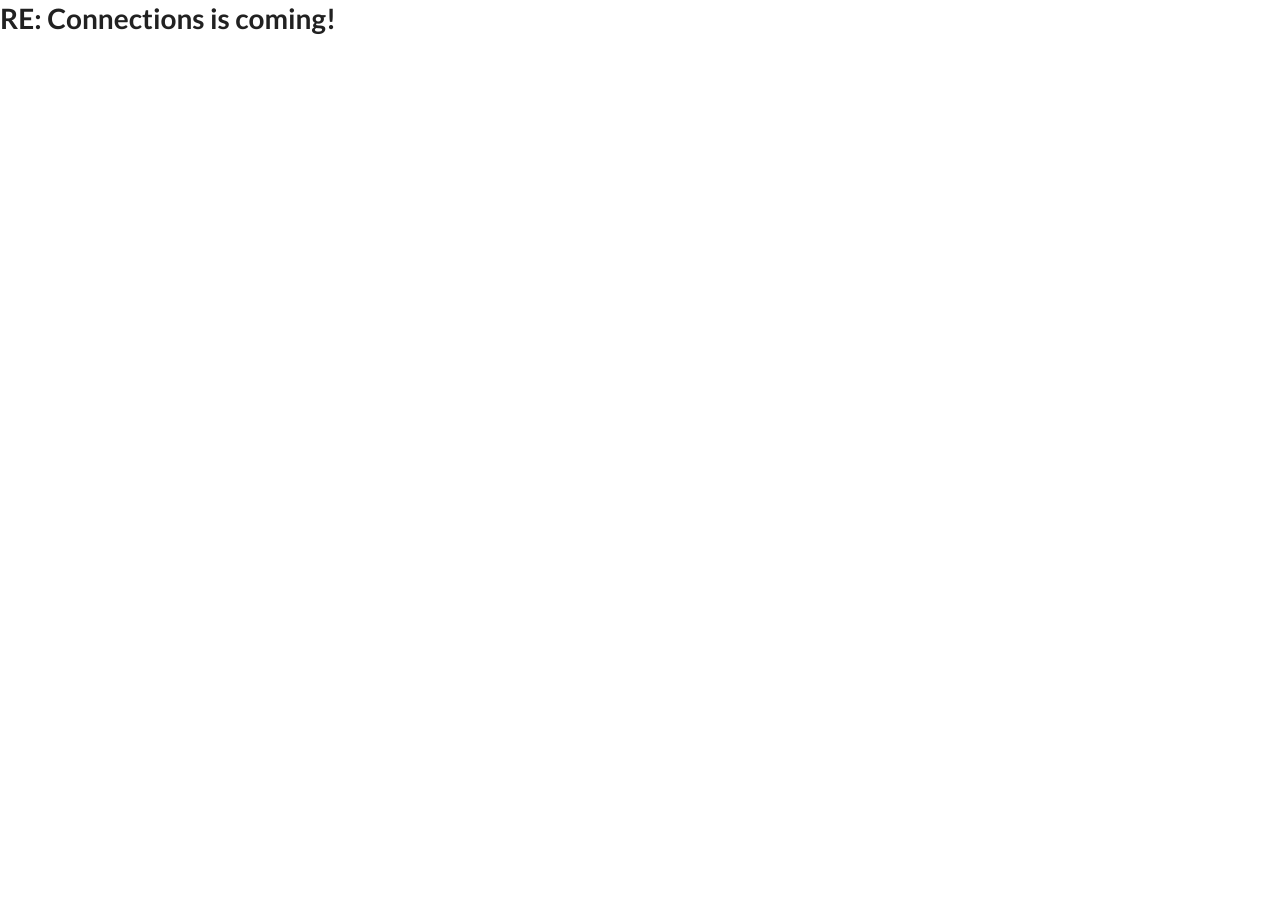
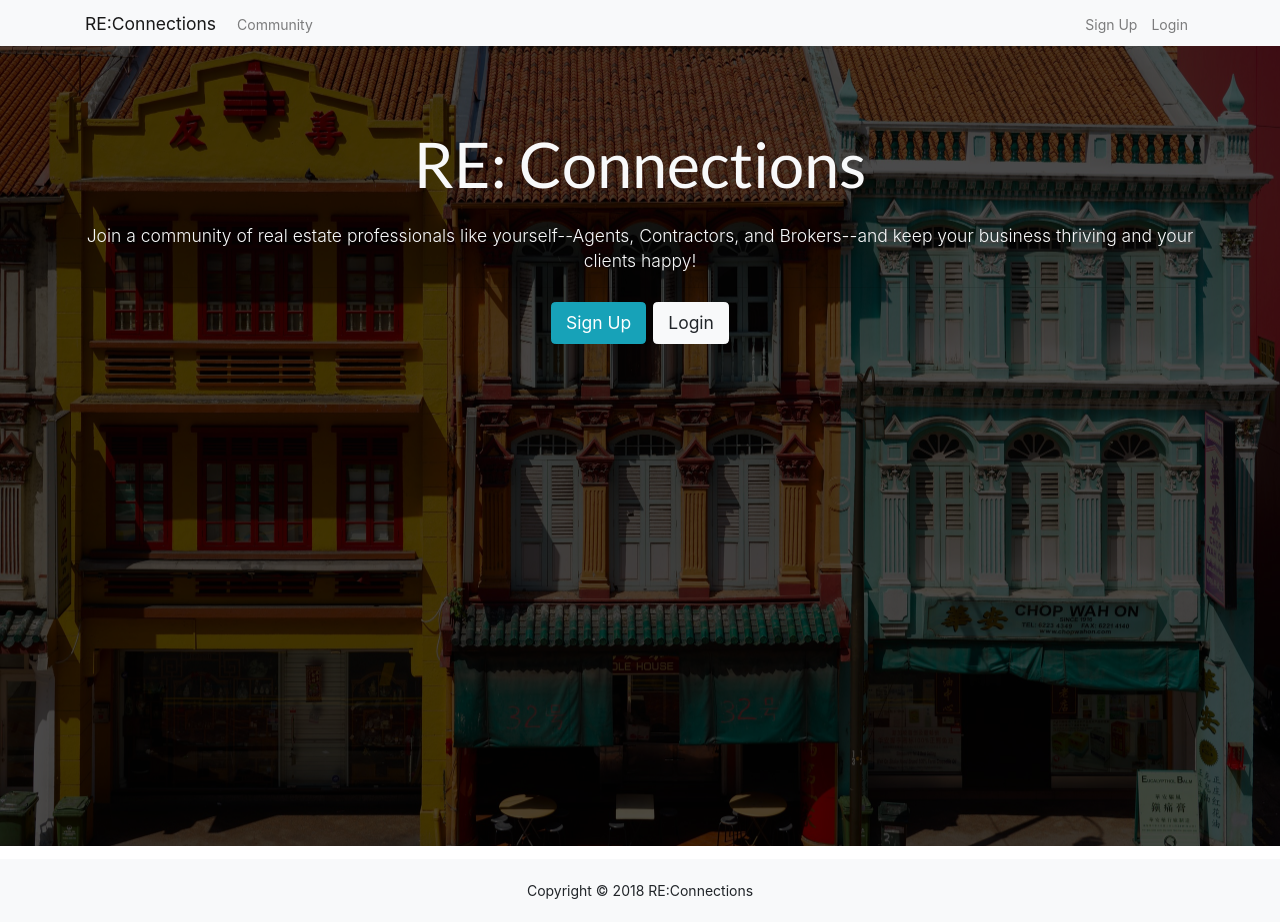
Before and after one commit to buddhaplex/re_connections, a React (Create React App) app in the folder client/: page / in a window 1280 px wide. Before the commit the page ends 800 px from the top, so only its background shows below. Built offline with nearby package versions, Linux system fonts and the light colour scheme.

Commit message:
added nav, landing, and footer components.

```diff
--- a/client/src/App.css
+++ b/client/src/App.css
@@ -4,7 +4,7 @@
 
 .landing {
   position: relative;
-  background: url('./img/showcase.jpg') no-repeat;
+  background: url("./img/showcase.jpg") no-repeat;
   background-size: cover;
   background-position: center;
   height: 100vh;
--- a/client/src/App.js
+++ b/client/src/App.js
@@ -1,13 +1,16 @@
 import React, { Component } from "react";
+import Navbar from "./components/layout/Navbar";
+import Footer from "./components/layout/Footer";
+import Landing from "./components/layout/Landing";
 import "./App.css";
 
 class App extends Component {
   render() {
     return (
       <div className="App">
-        <h1>RE: Connections is coming!</h1>
-        <div>
-        </div>
+        <Navbar />
+        <Landing />>
+        <Footer />
       </div>
     );
   }
--- a/client/src/components/layout/Footer.js
+++ b/client/src/components/layout/Footer.js
@@ -0,0 +1,9 @@
+import React from 'react'
+
+export default () => {
+  return (
+    <footer className="bg-light mt-5 p-4 text-center">
+      Copyright &copy; {new Date().getFullYear()} RE:Connections
+    </footer>
+  )
+}
--- a/client/src/components/layout/Landing.js
+++ b/client/src/components/layout/Landing.js
@@ -0,0 +1,26 @@
+import React, { Component } from 'react'
+
+class Landing extends Component {
+  render() {
+    return (
+      <div className="landing">
+      <div className="dark-overlay landing-inner text-light">
+        <div className="container">
+          <div className="row">
+            <div className="col-md-12 text-center">
+              <h1 className="display-3 mb-4">RE: Connections
+              </h1>
+              <p className="lead">Join a community of real estate professionals like yourself--Agents, Contractors, and Brokers--and keep your business thriving and your clients happy!</p>
+              <hr />
+              <a href="register.html" className="btn btn-lg btn-info mr-2">Sign Up</a>
+              <a href="login.html" className="btn btn-lg btn-light">Login</a>
+            </div>
+          </div>
+        </div>
+      </div>
+    </div>
+    )
+  }
+}
+
+export default Landing;
--- a/client/src/components/layout/Navbar.js
+++ b/client/src/components/layout/Navbar.js
@@ -1,12 +1,48 @@
-import React, { Component } from 'react'
+import React, { Component } from "react";
 
 class Navbar extends Component {
   render() {
     return (
-      <div>
+      <nav className="navbar navbar-expand-sm navbar-light bg-light mb-4">
+        <div className="container">
+          <a className="navbar-brand" href="landing.html">
+            RE:Connections
+          </a>
+          <button
+            className="navbar-toggler"
+            type="button"
+            data-toggle="collapse"
+            data-target="#mobile-nav"
+          >
+            <span className="navbar-toggler-icon" />
+          </button>
 
-      </div>
-    )
+          <div className="collapse navbar-collapse" id="mobile-nav">
+            <ul className="navbar-nav mr-auto">
+              <li className="nav-item">
+                <a className="nav-link" href="profiles.html">
+                  {" "}
+                  Community
+                </a>
+              </li>
+            </ul>
+
+            <ul className="navbar-nav ml-auto">
+              <li className="nav-item">
+                <a className="nav-link" href="register.html">
+                  Sign Up
+                </a>
+              </li>
+              <li className="nav-item">
+                <a className="nav-link" href="login.html">
+                  Login
+                </a>
+              </li>
+            </ul>
+          </div>
+        </div>
+      </nav>
+    );
   }
 }
 
--- a/client/src/index.js
+++ b/client/src/index.js
@@ -4,6 +4,7 @@
 import App from "./App";
 import registerServiceWorker from "./registerServiceWorker";
 import "semantic-ui-css/semantic.min.css";
+import 'bootstrap/dist/css/bootstrap.min.css';
 
 ReactDOM.render(<App />, document.getElementById("root"));
 registerServiceWorker();
```
